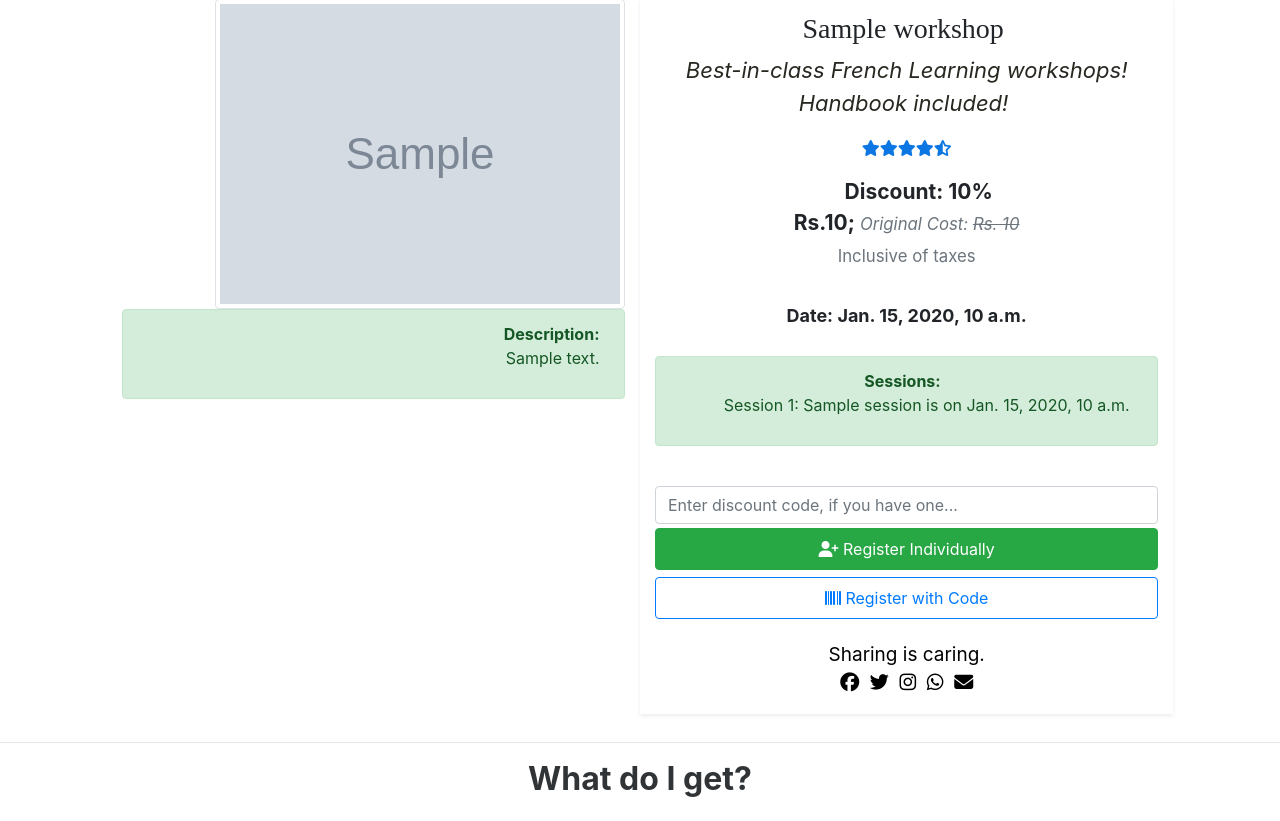
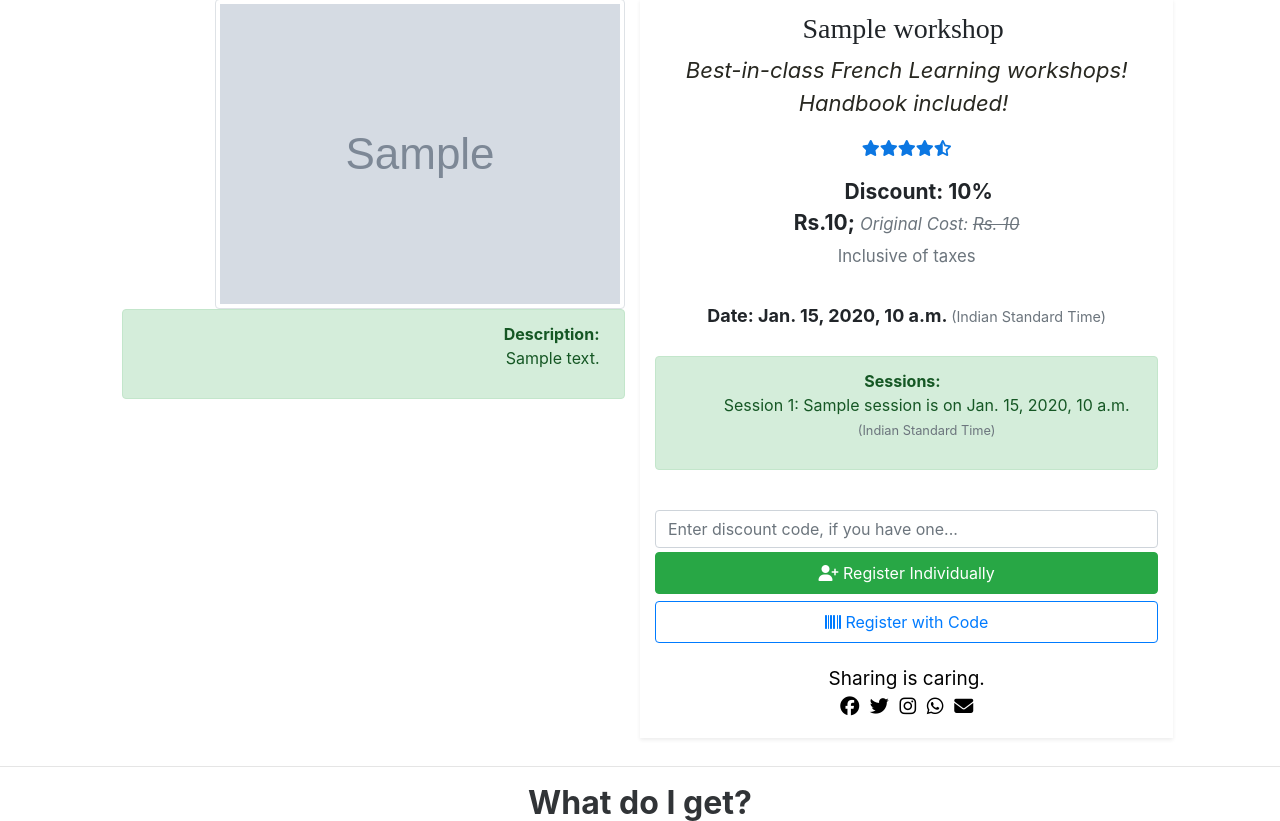
Before and after one commit to IshanManchanda/sorobrain, a Django app: template workshops/templates/workshops/workshop.html in a window 1280 px wide. Shown: the part 89-910 px from the top of the page. Run offline with Django 3.2, Linux system fonts and the light colour scheme; the template is opened without the code that fills it: most values are stand-ins (such as "Sample title", 1, 10 or a date in 2020); grey boxes marked "Sample" are stand-in pictures; some libraries are stand-ins or nearby versions; some web fonts are replaced.

Commit message:
updated workshop page content

```diff
--- a/workshops/templates/workshops/workshop.html
+++ b/workshops/templates/workshops/workshop.html
@@ -1,5 +1,5 @@
 {% extends 'global/base.html' %}
-{% load static %}
+{% load static tz l10n  %}
 
 {% block css %}
 	<link rel="stylesheet" href="{% static 'common/css/store/product_page/bootstrap.min.css' %}">
@@ -27,12 +27,12 @@
                     <p style="color: #282821;font-size: 22px;"><em>Best-in-class French Learning workshops! Handbook included!&nbsp;</em><br></p>
                     <p style="color: rgb(12,119,226);"><i class="fas fa-star"></i><i class="fas fa-star"></i><i class="fas fa-star"></i><i class="fas fa-star"></i><i class="fas fa-star-half-alt"></i></p>
 					<strong style="font-size: 21px;margin-bottom: 3px;padding: 24px;">{% if workshop.discount %}Discount: {{ workshop.discount }}% <br> Rs.{{ workshop.sub_total }}; <i class="text-muted small">Original Cost: <strike>Rs. {{ workshop.cost }}</strike></i>{% else %}Price: Rs. {{ workshop.cost }}{% endif %}<br><small class="small text-muted">Inclusive of taxes</small><br><br></strong>
-					<strong style="font-size: 18px;margin-bottom: 3px;">Date: {{ workshop.date }}<br><br></strong>
+					<strong style="font-size: 18px;margin-bottom: 3px;">Date: {{ workshop.date }} <small class="small text-muted">(Indian Standard Time)</small><br><br></strong>
 					<div class="alert alert-success" role="alert">
 						<span><strong>Sessions: </strong>&nbsp;<br></span>
 						<ul style="list-style-type: none">
 							{% for session in workshop.sessions.all %}
-								<li>Session {{ forloop.counter }}: {{ session.title }} is on {{ session.date }}</li>
+								<li>Session {{ forloop.counter }}: {{ session.title }} is on {{ session.date }} <small class="small text-muted">(Indian Standard Time)</small></li>
 							{% endfor %}
 						</ul>
 					</div>
@@ -59,10 +59,17 @@
                     <h3 class="name">Interactive Sessions</h3>
                     <p class="description">This workshop contains multiple sessions on various topics. Each session will be conducted online and will be an interactive experience that will enrich your learning experience. You will be given assignments, lectures, and other content. </p>
                 </div>
+				{% if workshop.include_book %}
                 <div class="col-sm-6 col-lg-4 offset-lg-0 item"><i class="fas fa-trademark icon"></i>
                     <h3 class="name">Included Book</h3>
                     <p class="description">Le Bleu ou La Rose is an effort to make the most daunting task of learning genders of nouns in French a bit easier for the learners. It’s very important to know if a word is masculine or feminine because this affects the form of other words used with it such as an adjective, an article or a pronoun. It will not only be fun reading this book but one would also gain an easy way out to remember the genders of a noun through various keywords, mnemonics, limericks & anecdotes.<br><br></p>
                 </div>
+				{% else %}
+				<div class="col-sm-6 col-lg-4 offset-lg-0 item"><i class="fas fa-trademark icon"></i>
+                    <h3 class="name">Learning Experience</h3>
+                    <p class="description">Learn French in a collaborative, interactive environment. Sorobrain's online sessions include various teaching methods, from lectures to activities, and periodic quizzes. After registering you will be able to attend all the included sessions mentioned above.<br><br></p>
+                </div>
+				{% endif %}
                 <div class="col-sm-6 col-lg-5 offset-lg-0 item" style="width: 442px;"><i class="fas fa-laptop icon"></i><img class="img-fluid float-left rounded" src="{% static 'workshops/img/workshop-what-do-i-get.gif' %}" style="width: 398px;padding-top: 2px;"></div>
             </div>
         </div>
```
